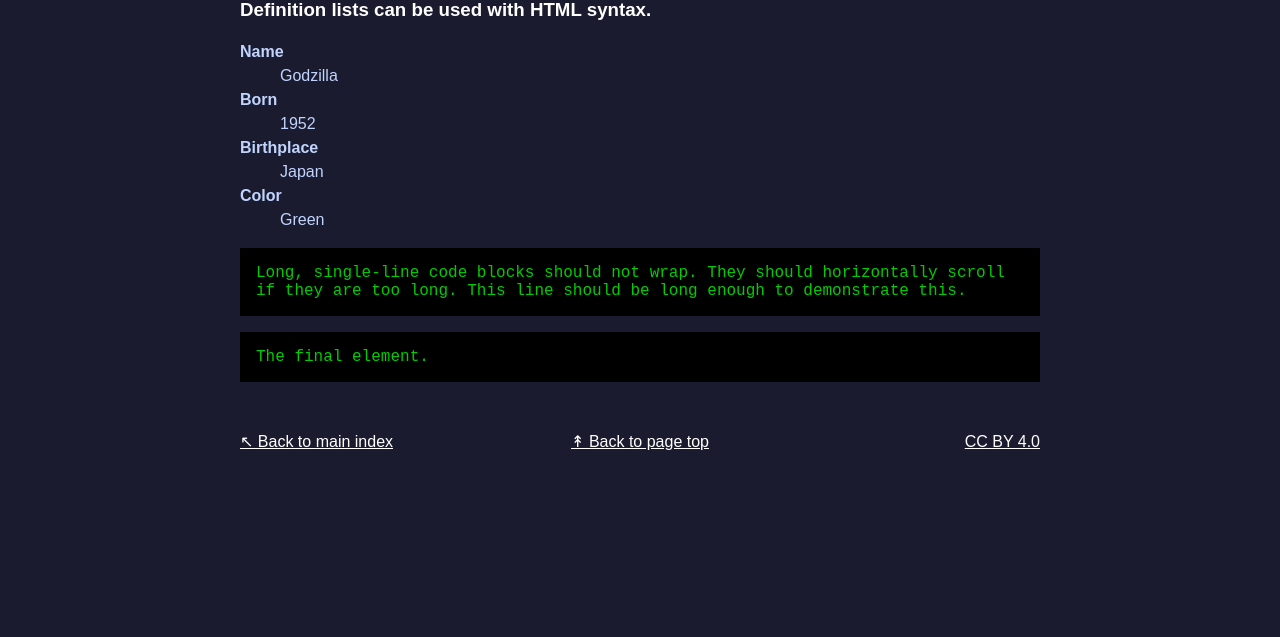
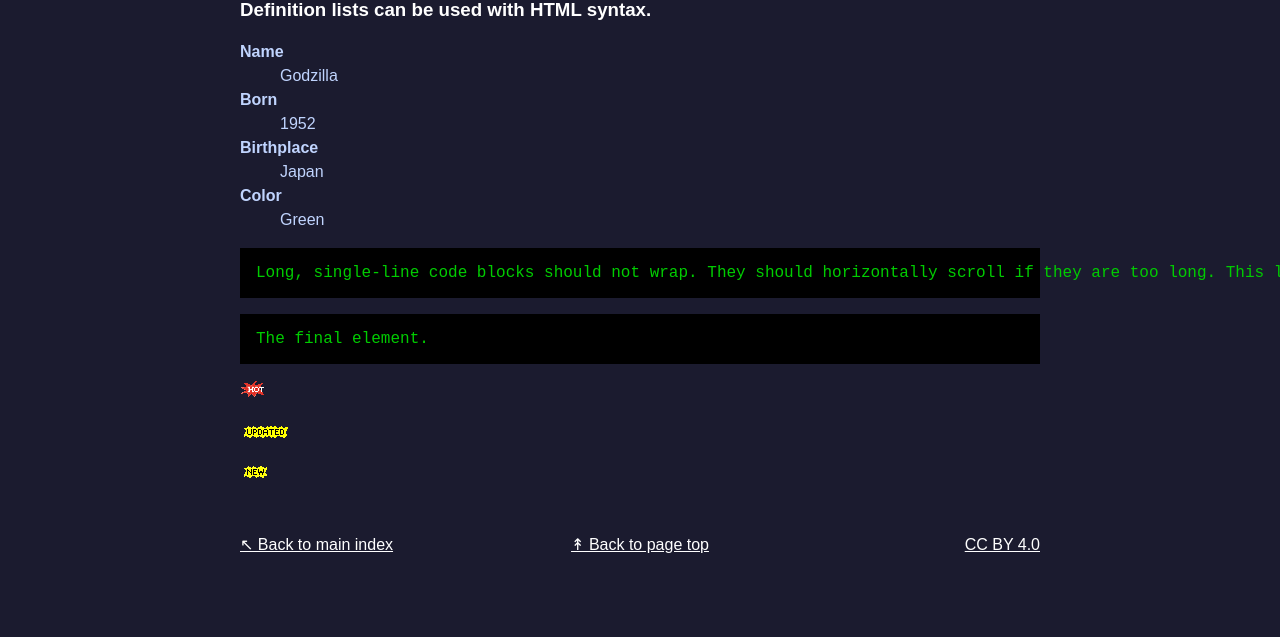
Before and after one commit to orbitalflower/orbitalflower.github.io, a Jekyll site: the page built from test.md, in a window 1280 px wide. Shown: the part 2792-3429 px from the top of the page. Built offline with Jekyll 4.4.1, drawn with Linux system fonts in a browser that asks for light colours; before the commit the page ends 3326 px from its top, so only the background shows below that.

Commit message:
Test page

````diff
--- /dev/null
+++ b/_includes/hot.html
@@ -0,0 +1 @@
+<img src="{{ "img/hot.gif" | absolute_url }}" alt="Hot!">
--- /dev/null
+++ b/_includes/new.html
@@ -0,0 +1 @@
+<img src="{{ "img/new.gif" | absolute_url }}" alt="New!">
--- /dev/null
+++ b/_includes/updated.html
@@ -0,0 +1 @@
+<img src="{{ "img/updated.gif" | absolute_url }}" alt="Updated">
--- a/test.md
+++ b/test.md
@@ -120,10 +120,15 @@ end
 </dl>
 
 ```
-Long, single-line code blocks should not wrap. They should horizontally scroll
-if they are too long. This line should be long enough to demonstrate this.
+Long, single-line code blocks should not wrap. They should horizontally scroll if they are too long. This line should be long enough to demonstrate this.
 ```
 
 ```
 The final element.
 ```
+
+{%include hot.html%}
+
+{%include updated.html%}
+
+{%include new.html%}
````
